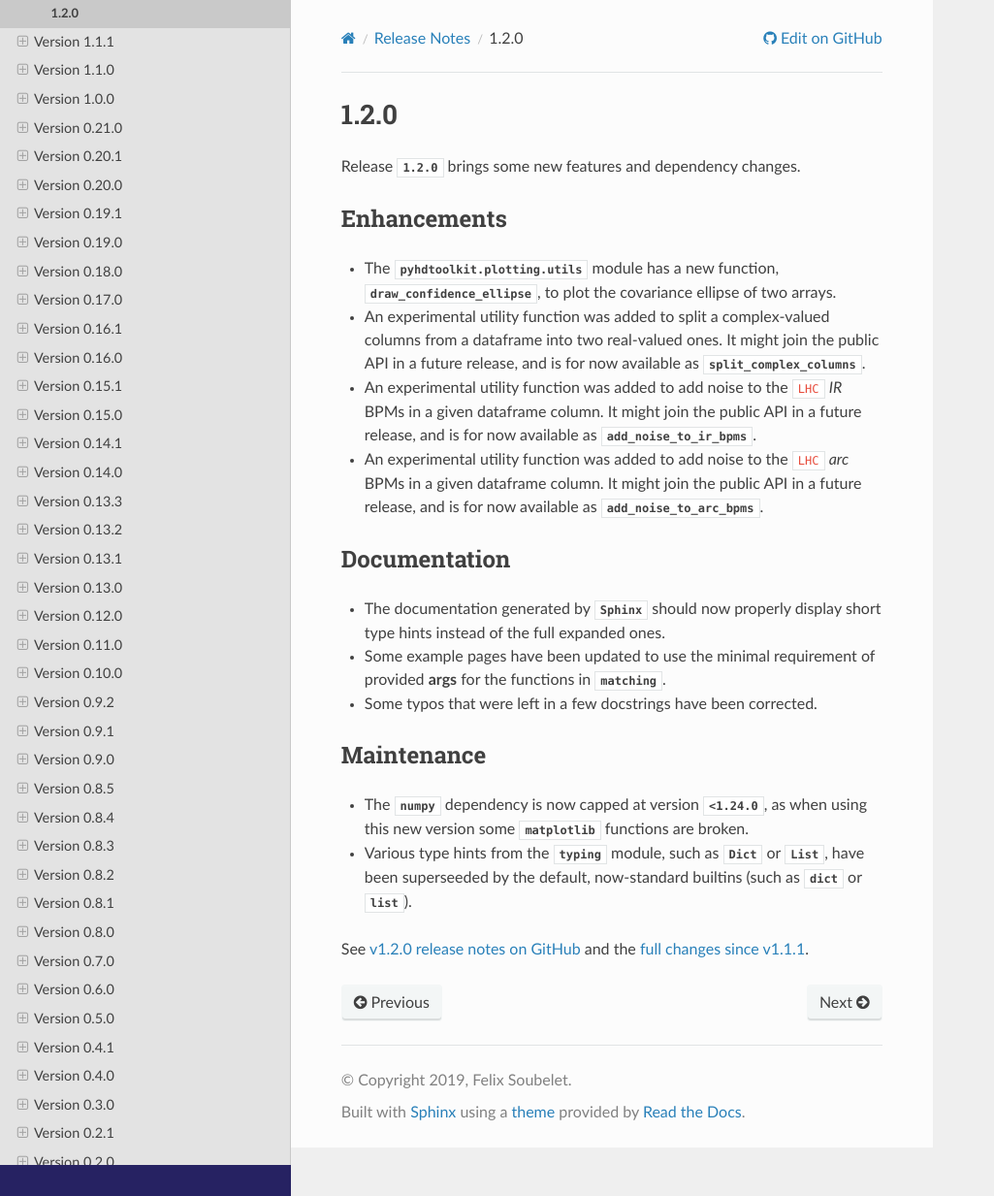
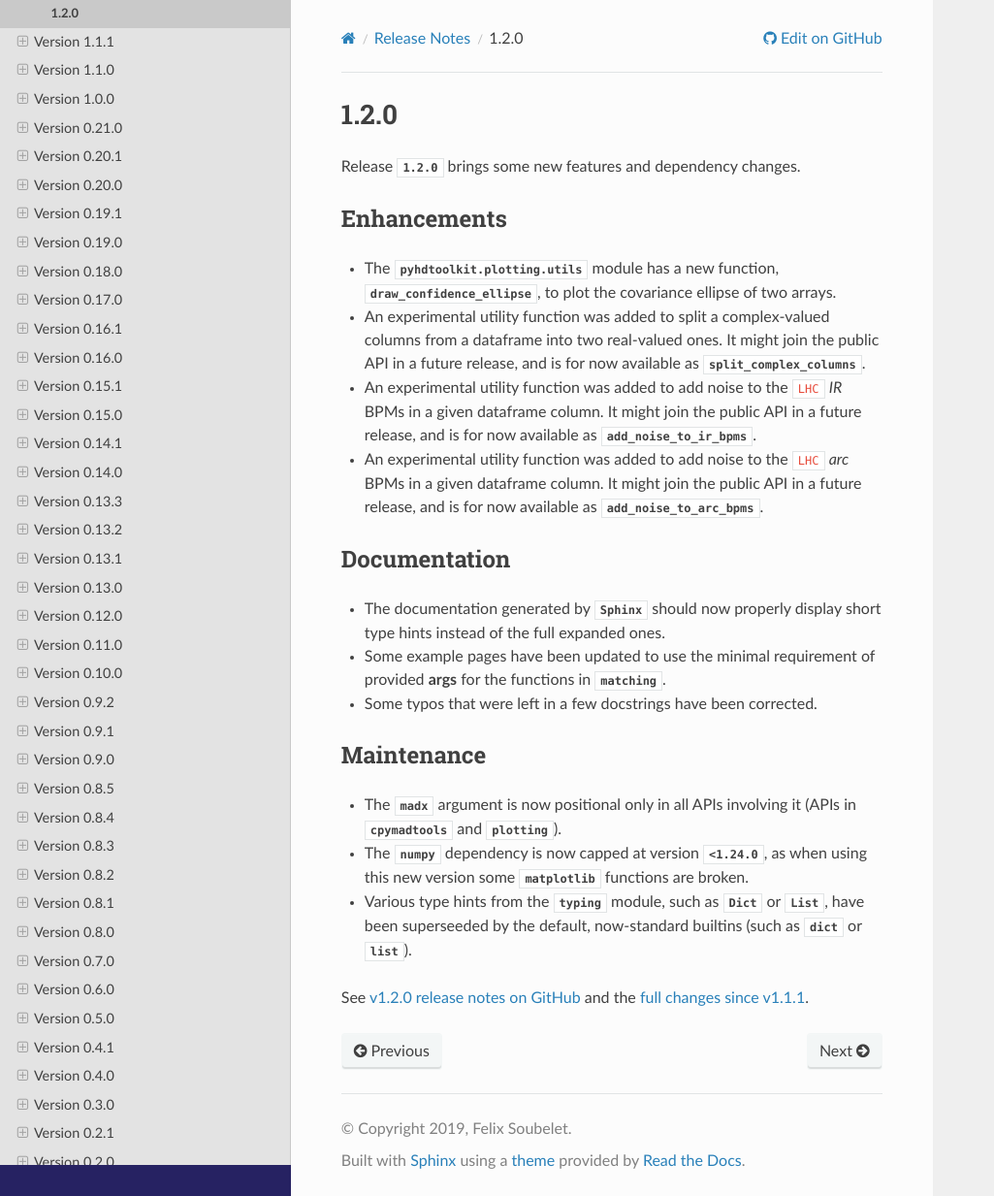
Before and after one commit to fsoubelet/PyhDToolkit, a Sphinx documentation site: the page built from docs/releases/v1.2.0.rst, in a window 1280 px wide and 1233 px high. Shown: the whole window at 97% size, without its empty margins (0-1025 px from the left). Built offline with Sphinx 7.4.7 and the Read the Docs theme 2.0.0, drawn with Linux system fonts in a browser that asks for light colours; pages that are not in the unit, such as notebooks, are missing from menus.

Commit message:
add info to release notes

```diff
--- a/docs/releases/v1.2.0.rst
+++ b/docs/releases/v1.2.0.rst
@@ -24,6 +24,7 @@ Documentation
 Maintenance
 ~~~~~~~~~~~
 
+* The `madx` argument is now positional only in all APIs involving it (APIs in `~pyhdtoolkit.cpymadtools` and `~pyhdtoolkit.plotting`).
 * The `~numpy` dependency is now capped at version `<1.24.0`, as when using this new version some `~matplotlib` functions are broken.
 * Various type hints from the `typing` module, such as `Dict` or `List`, have been superseeded by the default, now-standard builtins (such as `dict` or `list`).
 
```
